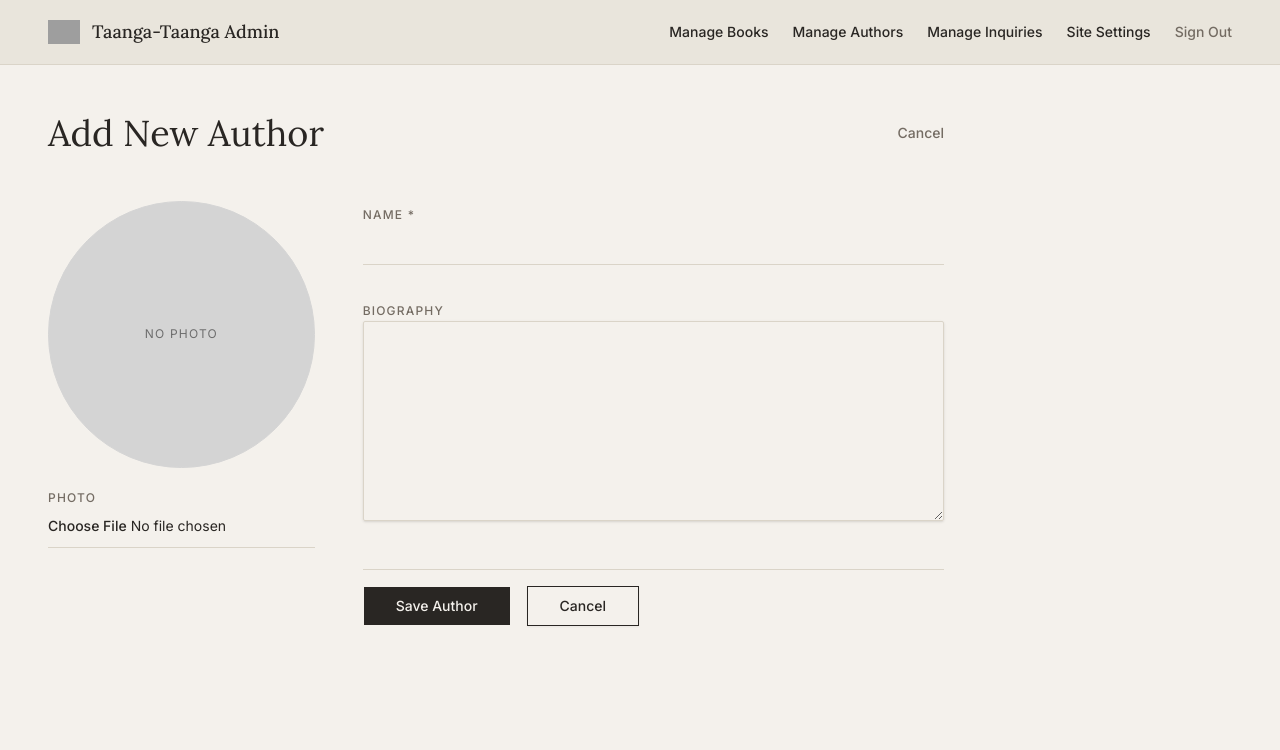
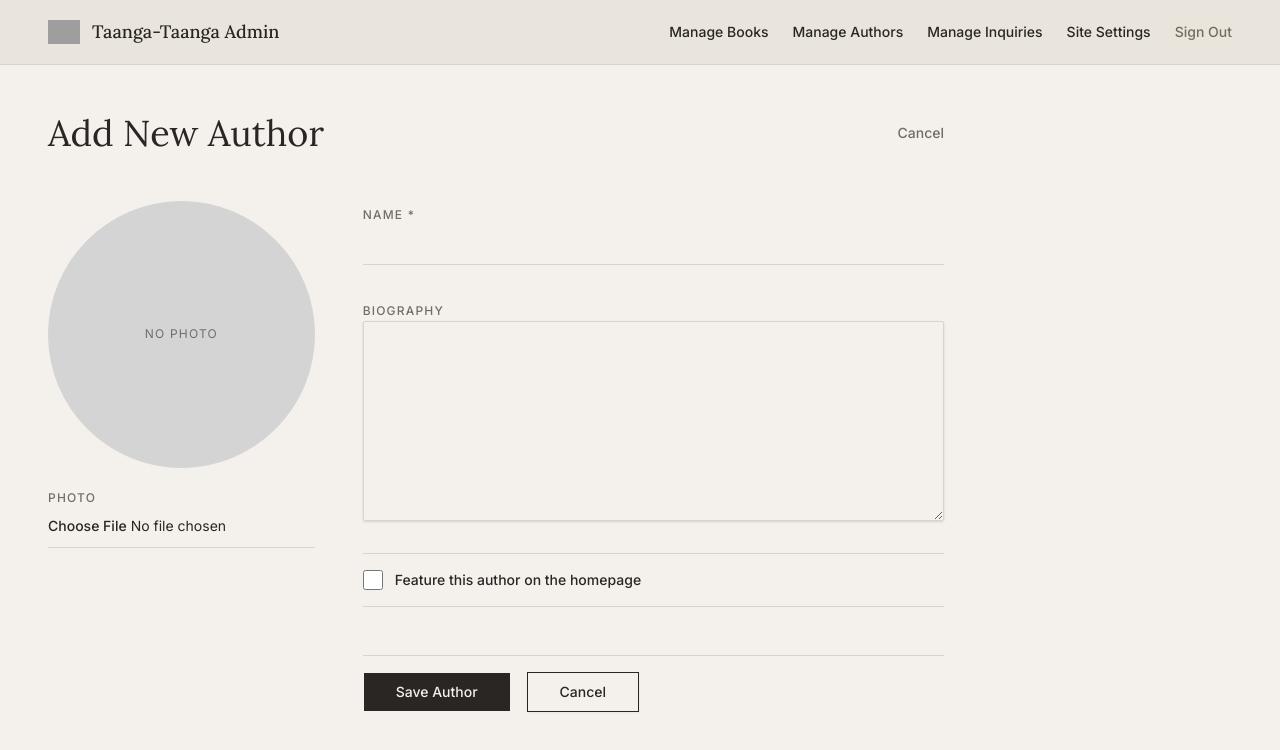
Before and after one commit to lusa8o8/tanga, a Next.js app in the folder artifacts/web/: page /admin/authors/new in a window 1280 px wide. Shown: the top 750 px of the page. Built offline with nearby package versions, Linux system fonts and the light colour scheme; no server answers; grey boxes are pictures that could not be loaded.

Commit message:
feat: add featured authors toggle and limit homepage to max 4

```diff
--- a/artifacts/web/src/app/(public)/page.tsx
+++ b/artifacts/web/src/app/(public)/page.tsx
@@ -9,6 +9,7 @@ async function getFeaturedBooks() {
   const snapshot = await adminDb.collection('books')
     .where('status', '==', 'published')
     .where('featured', '==', true)
+    .limit(4)
     .get();
   return snapshot.docs.map((doc: any) => ({ id: doc.id, ...(doc.data() as any) }));
 }
@@ -19,7 +20,10 @@ async function getLanguages() {
 }
 
 async function getAuthorsSubset() {
-  const snapshot = await adminDb.collection('authors').orderBy('name').limit(4).get();
+  const snapshot = await adminDb.collection('authors')
+    .where('featured', '==', true)
+    .limit(4)
+    .get();
   return snapshot.docs.map((doc: any) => ({ id: doc.id, ...(doc.data() as any) }));
 }
 
--- a/artifacts/web/src/app/admin/authors/new/page.tsx
+++ b/artifacts/web/src/app/admin/authors/new/page.tsx
@@ -88,7 +88,8 @@ export default function AdminAuthorsForm() {
       name: fd.get("name") as string,
       bio: (fd.get("bio") as string) || undefined,
       photoUrl: photoUrl || undefined,
-      photoPosition: `${photoX}% ${photoY}%`
+      photoPosition: `${photoX}% ${photoY}%`,
+      featured: fd.get("featured") === "on"
     };
 
     if (id) {
@@ -177,6 +178,19 @@ export default function AdminAuthorsForm() {
             <Textarea name="bio" defaultValue={existingAuthor?.bio || ""} className="min-h-[200px]" />
           </div>
 
+          <div className="flex items-center gap-3 py-4 border-y border-border">
+            <input
+              type="checkbox"
+              name="featured"
+              id="featured"
+              defaultChecked={existingAuthor?.featured || false}
+              className="w-5 h-5 accent-primary cursor-pointer"
+            />
+            <label htmlFor="featured" className="text-sm font-medium cursor-pointer">
+              Feature this author on the homepage
+            </label>
+          </div>
+
           <div className="flex gap-4 pt-4 border-t border-border mt-4">
             <Button type="submit" size="lg" className="rounded-none" disabled={isPending}>
               {isPending ? "Saving..." : "Save Author"}
--- a/artifacts/web/src/app/admin/authors/page.tsx
+++ b/artifacts/web/src/app/admin/authors/page.tsx
@@ -58,7 +58,12 @@ export default function AdminAuthorsList() {
                 )}
               </div>
               <div className="flex-1 min-w-0">
-                <div className="font-serif text-lg mb-1 truncate">{author.name}</div>
+                <div className="font-serif text-lg mb-1 flex items-center gap-3">
+                  <span className="truncate">{author.name}</span>
+                  {author.featured && (
+                    <span className="inline-block px-2 py-0.5 bg-primary/10 text-primary text-[10px] uppercase tracking-wider font-medium rounded-sm">Featured</span>
+                  )}
+                </div>
                 <div className="text-muted-foreground text-sm">{author.bookCount ?? 0} {author.bookCount === 1 ? "book" : "books"}</div>
               </div>
               <div className="flex items-center gap-6 shrink-0">
```
